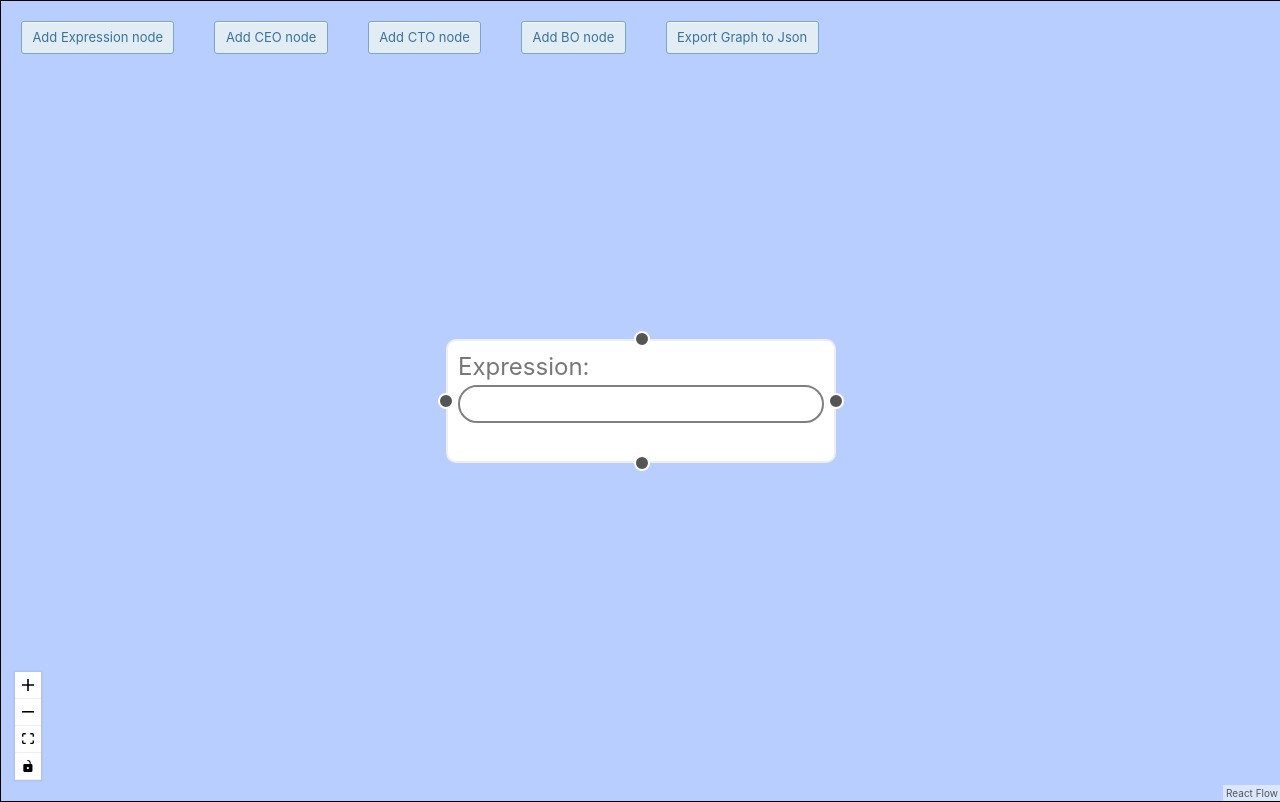
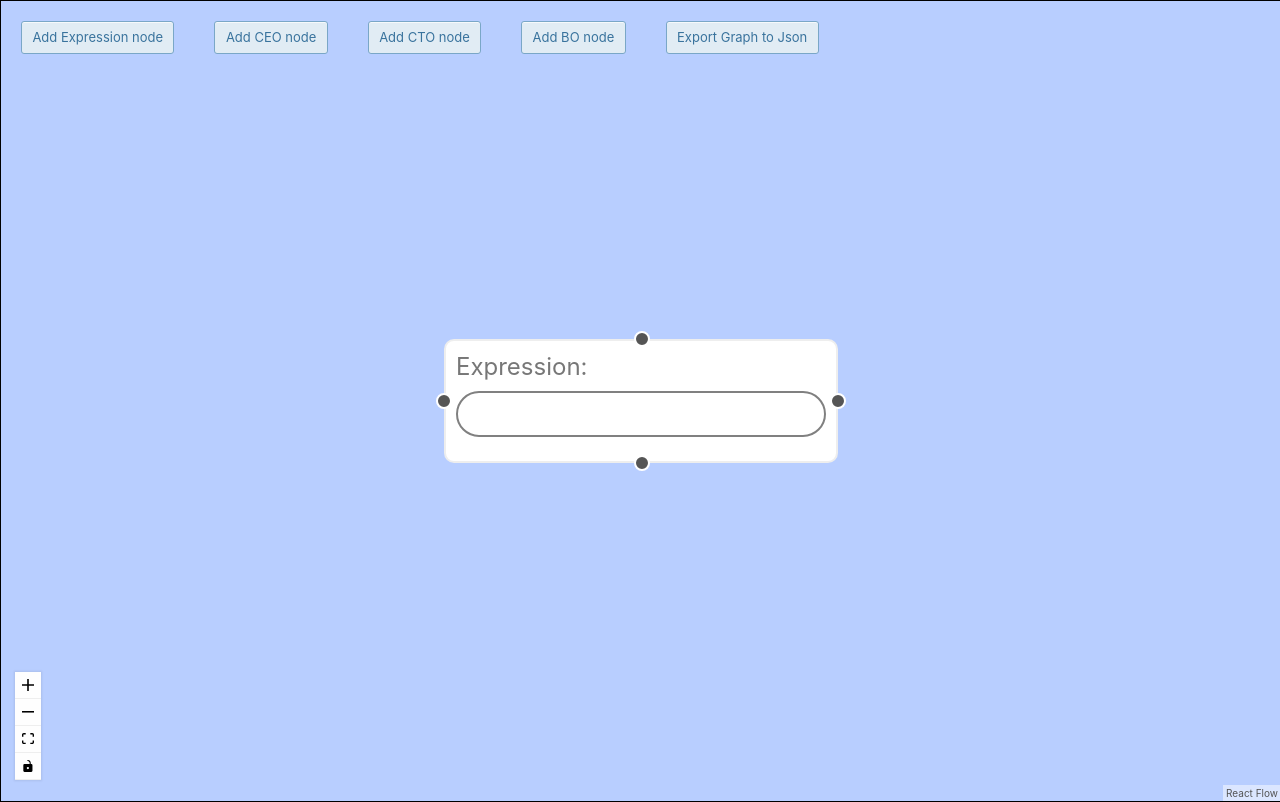
Before and after one commit to rzngnam1402/wf-designer, a React (Create React App) app: page / in a window 1280 px wide. Built offline with nearby package versions, Linux system fonts and the light colour scheme.

Commit message:
update UI

```diff
--- a/src/components/reactflow/flowDiagram/flowDiagram.js
+++ b/src/components/reactflow/flowDiagram/flowDiagram.js
@@ -19,7 +19,7 @@ const initialNodes = [
     {
         id: 'expression-1',
         type: 'textUpdater',
-        position: { x: -100, y: 100 },
+        position: { x: -100, y: 100 }
     },
 ];
 
--- a/src/components/reactflow/textUpdaterNode/text-updater-node.css
+++ b/src/components/reactflow/textUpdaterNode/text-updater-node.css
@@ -9,10 +9,12 @@
 input {
     border: 0.5px solid grey;
     border-radius: 50px;
+    padding: 3px;
 }
 
 .text-updater-node label {
     display: block;
     color: #777;
     font-size: 12px;
+    margin-bottom: 5px;
 }
--- a/src/components/reactflow/textUpdaterNode/textUpdaterNode.js
+++ b/src/components/reactflow/textUpdaterNode/textUpdaterNode.js
@@ -9,7 +9,7 @@ function TextUpdaterNode({ data }) {
     return (
         <div className="text-updater-node">
             <div>
-                <label htmlFor="text">Expression:</label>
+                <label>Expression:</label>
                 <input id="text" name="text" onChange={onChange} />
             </div>
             <Handle type="source" position={Position.Top} id="a" />
```
